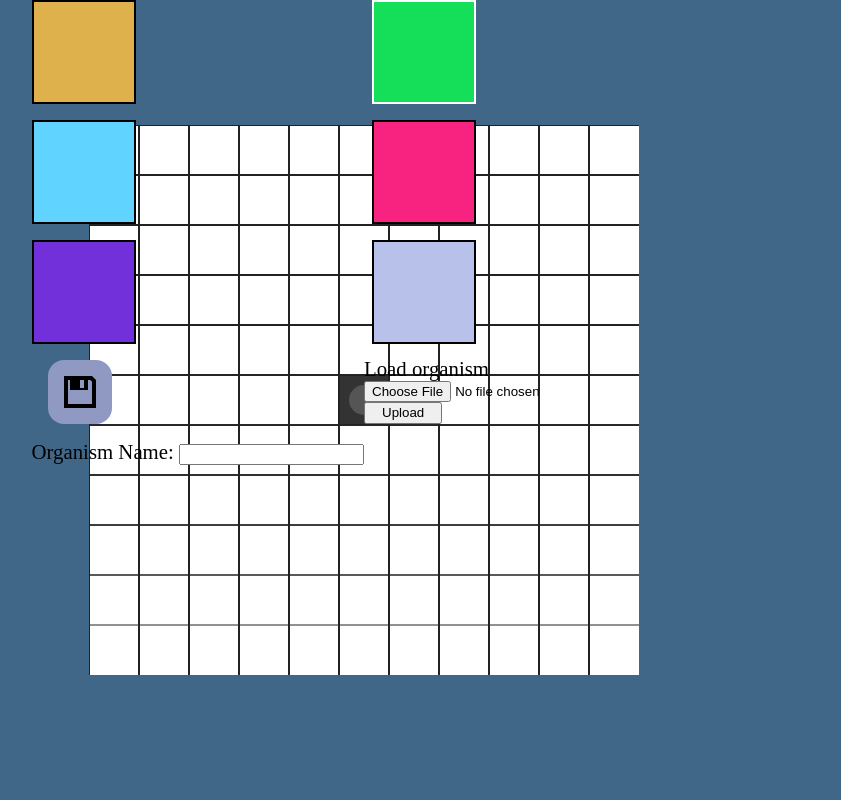
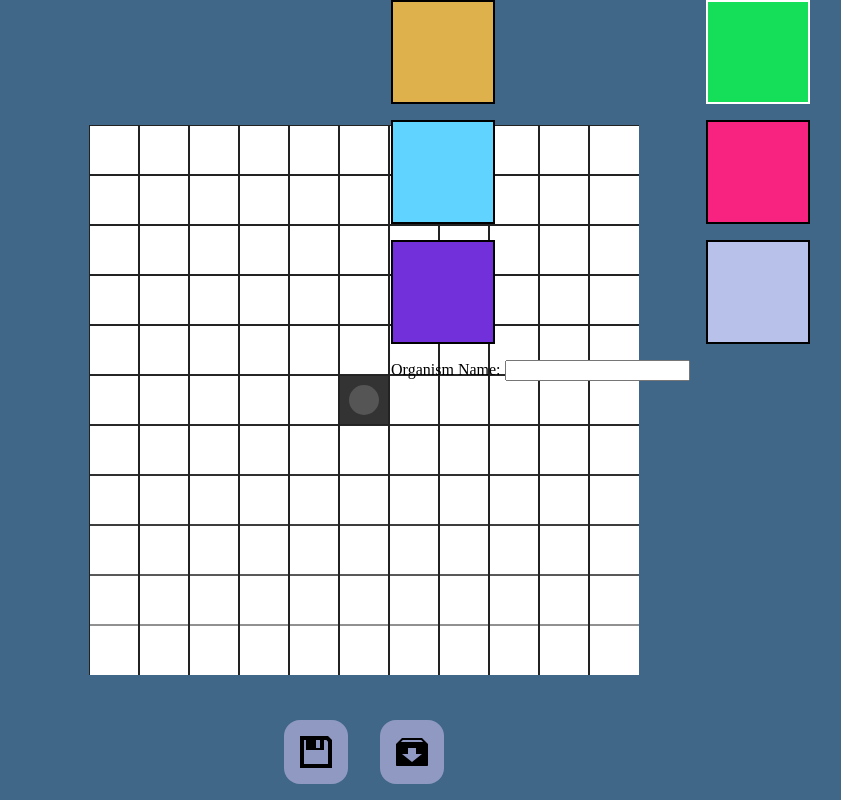
Before and after one commit to Notenlish/lifeengine-creature-editor, a website: page src/index.html in a window 1280 px wide. Shown: the whole page, without its empty margins (276-1117 px from the left). Drawn offline with Linux system fonts and the light colour scheme.

Commit message:
better file importing

```diff
--- a/src/css/style.css
+++ b/src/css/style.css
@@ -19,6 +19,7 @@ main {
 
 .editor-setting {
     position: fixed;
+    right: 0;
 }
 
 .editor-button {
@@ -26,17 +27,16 @@ main {
     margin: 1rem;
     background-color: #9099c2;
     border-radius: 1rem;
+    width: 2rem;
+    height: 2rem;
 }
 .editor-button-wrapper {
-    display: grid;
-    grid-template-columns: 1fr 1fr;
+    display: flex;
+    position: fixed;
+    bottom: 0;
 }
 .editor-button-wrapper form {
     font-size: 1.3rem;
-}
-.jsonexport {
-    width: 2rem;
-    height: 2rem;
 }
 
 .jsonexport img {
@@ -46,18 +46,16 @@ main {
 }
 
 .jsonimport {
-    width: 20rem;
-    height: 5rem;
     display: flex;
     flex-direction: column;
     justify-content: end;
 }
 
-.jsonimport button {
-    padding-block: 0.1rem;
-    padding-inline: 1rem;
-    margin: 0;
-    width: min-content;
+.jsonimport * {
+    display: none;
+}
+.jsonimport img {
+    display: block;
 }
 
 .editor-cellbutton-wrapper {
@@ -94,11 +92,6 @@ main {
     background-color: #B7C1EA;
 }
 
-.editor-cellbutton[data-cell="remove"] {
-    background-color: transparent;
-    overflow: hidden;
-}
-
 .canvas-container {
     width: 100%;
     height: 100%;
--- a/src/index.html
+++ b/src/index.html
@@ -31,22 +31,23 @@
                 </div>
                 <div class="editor-cellbutton" data-cell="eye">
                 </div>
-            </div>
-            <div class="editor-button-wrapper">
-                <a href="" download="" class="editor-button jsonexport">
-                    <img src="assets/export.svg" alt="Export an organism">
-                </a>
-                <form class="jsonimport" id="upload">
-                    <label for="file">Load organism</label>
-                    <input type="file" id="file" accept=".json">
-                    <button>Upload</button>
-                </form>
                 <form>
                     <label for="org-name">Organism Name:</label>
                     <input name="searchTxt" id="org-name" type="text">
                 </form>
             </div>
         </div>
+        <div class="editor-button-wrapper">
+            <a href="" download="" class="editor-button jsonexport">
+                <img src="assets/export.svg" alt="Export an organism">
+            </a>
+            <a id="upload" class="editor-button jsonimport">
+                <img src="assets/import.svg" alt="Import an organism">
+                <label for="file">Load organism</label>
+                <input type="file" id="file" accept=".json">
+                <button>Upload</button>
+            </a>
+        </div>
     </div>
 </main>
 </body>
--- a/src/js/editor.js
+++ b/src/js/editor.js
@@ -7,6 +7,7 @@ canvas.oncontextmenu = function(event) {
 const canvasContainer = document.querySelector(".canvas-container");
 const ctx = canvas.getContext("2d");
 const exportBtn = document.querySelector(".jsonexport");
+const importBtn = document.querySelector(".jsonimport");
 const nameInput = document.querySelector("#org-name");
 let cameraX = 0;
 let cameraY = 0;
@@ -99,7 +100,14 @@ let form = document.querySelector("#upload");
 let file = document.querySelector("#file");
 form.addEventListener("submit", importJson);
 
+importBtn.addEventListener("click", (event) => {
+    file.click(); // Simulate a click on the file input button
+    // Make the file submit the form
+    file.addEventListener("change", importJson);
+});
+
 function parseFile(event) {
+    debugger;
     let str = event.target.result;
     let json = JSON.parse(str);
     organism = json;
@@ -109,6 +117,7 @@ function parseFile(event) {
 }
 
 function importJson(event) {
+    debugger;
     event.preventDefault();
     if (!file.value.length) return;
     let reader = new FileReader();
```
